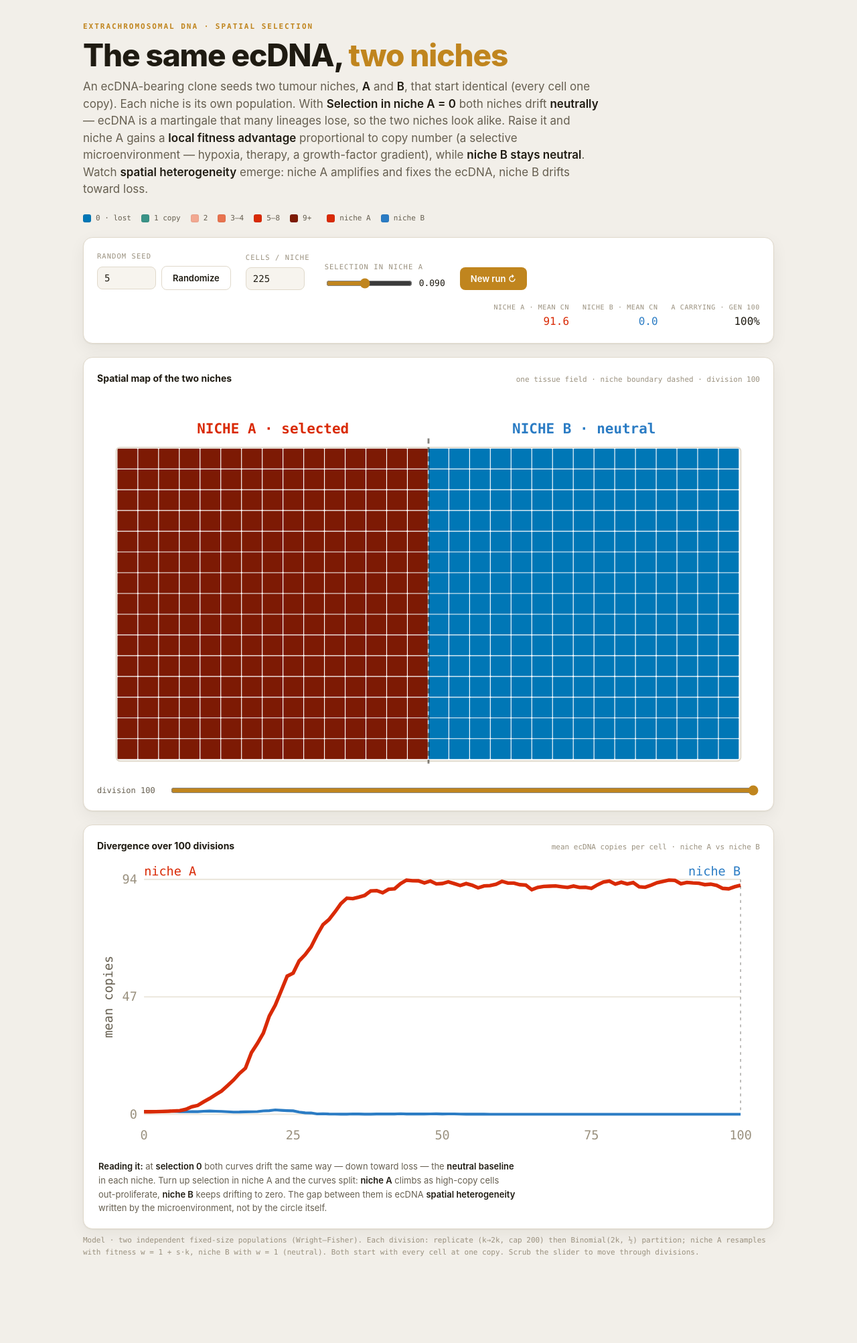
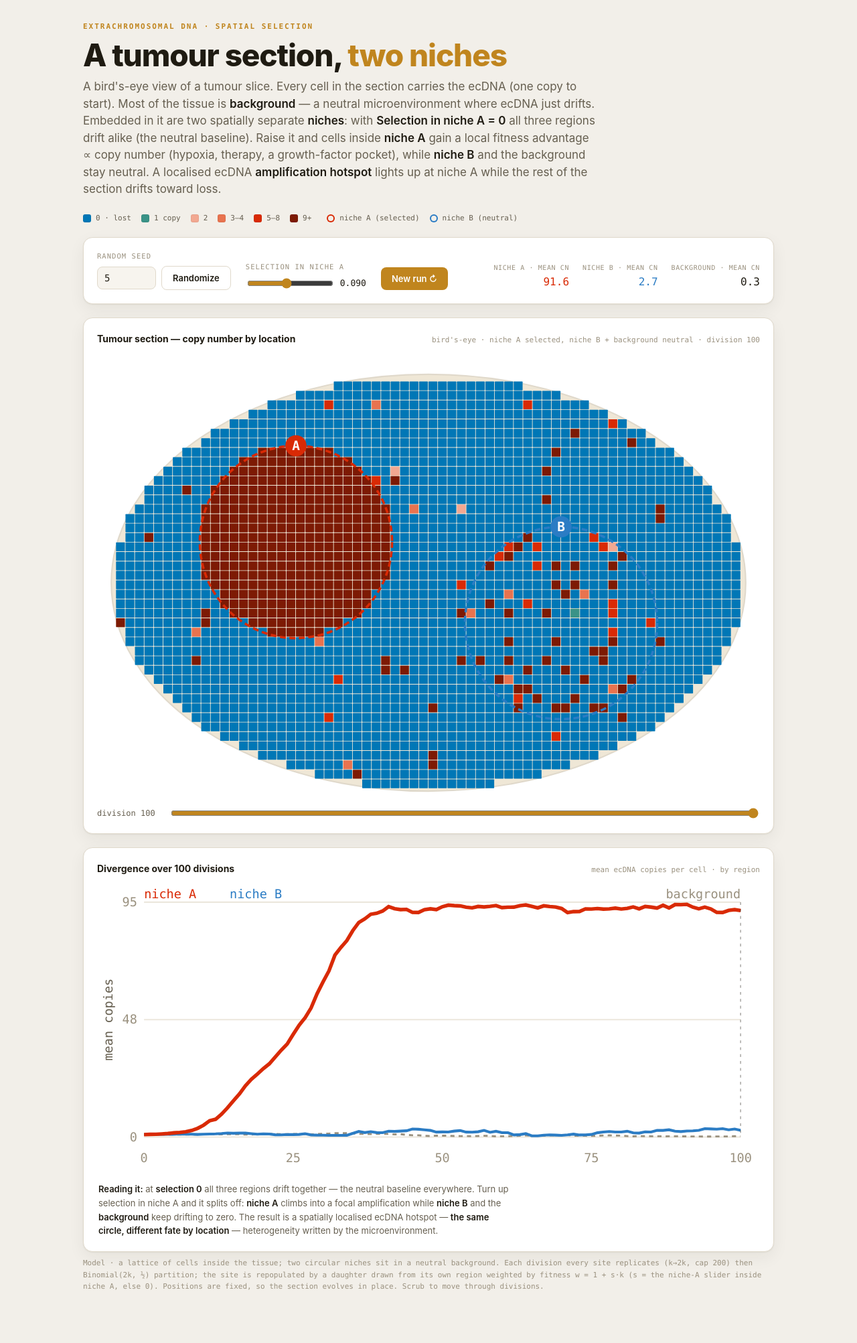
Before and after one commit to alhafidzhamdan/alhafidzhamdan.github.io, a Jekyll site: the page simulations/ecdna_spatial_niches_100div.html, which Jekyll copies as it is, in a window 1280 px wide. Shown: the whole page at 67% size. Built offline with Jekyll 4.4.1, drawn with Linux system fonts in a browser that asks for light colours; before the commit the page ends 1953 px from its top, so only the background shows below that.

Commit message:
spatial sim: bird's-eye tumour section with background + two niche zones
Replace the two-box layout with a granular tissue slice: an ellipse of
cell-sites in a neutral background, with two spatially separated niche
discs (A selected, B neutral) embedded in it. Each site is simulated in
place (structured Wright-Fisher per region), so a localised ecDNA
amplification hotspot forms in niche A while niche B and the background
drift to loss. Adds a per-region divergence trajectory (A/B/background).

Signed-off-by: Alhafidz Hamdan <alhafidz.hamdan@ed.ac.uk>
Co-Authored-By: Claude Opus 4.8 <noreply@anthropic.com>

```diff
--- a/simulations/ecdna_spatial_niches_100div.html
+++ b/simulations/ecdna_spatial_niches_100div.html
@@ -4,12 +4,12 @@
 <meta charset="utf-8">
 <meta name="viewport" content="width=device-width,initial-scale=1">
 <meta name="color-scheme" content="light dark">
-<title>ecDNA in tumour niches — spatial selection</title>
+<title>ecDNA in a tumour section — spatial selection</title>
 <style>html,body{margin:0;padding:0;background:#f2efe9}@media (prefers-color-scheme:dark){html,body{background:#12100b}}</style>
 <style>
   :root{
     --bg:#f2efe9; --panel:#ffffff; --panel-2:#f7f4ee; --ink:#1f1b12; --muted:#665f50; --faint:#9a917f;
-    --line:#e0d9cb; --grid:#ece7dd;
+    --line:#e0d9cb; --grid:#ece7dd; --tissue:#efe7d6;
     --amp:#d92a05; --diploid:#3a9387; --loss:#0077b6; --nb:#2b7cc4;
     --accent:#c0851e; --accent-soft:#f6ecd7;
     --shadow:0 1px 2px rgba(40,30,10,.06),0 8px 24px rgba(40,30,10,.06);
@@ -18,14 +18,14 @@
   }
   @media (prefers-color-scheme:dark){
     :root{--bg:#12100b; --panel:#1b1810; --panel-2:#171409; --ink:#efe9db; --muted:#a99f8b; --faint:#7a715e;
-      --line:#312b1e; --grid:#241f14; --amp:#ff5c3a; --diploid:#4cb6a7; --loss:#35a7e6; --nb:#5aa8e0;
+      --line:#312b1e; --grid:#241f14; --tissue:#241d10; --amp:#ff5c3a; --diploid:#4cb6a7; --loss:#35a7e6; --nb:#5aa8e0;
       --accent:#e0a83e; --accent-soft:#2a2110; --shadow:0 1px 2px rgba(0,0,0,.3),0 10px 30px rgba(0,0,0,.4);}
   }
   :root[data-theme="light"]{--bg:#f2efe9;--panel:#ffffff;--panel-2:#f7f4ee;--ink:#1f1b12;--muted:#665f50;--faint:#9a917f;
-    --line:#e0d9cb;--grid:#ece7dd;--amp:#d92a05;--diploid:#3a9387;--loss:#0077b6;--nb:#2b7cc4;--accent:#c0851e;--accent-soft:#f6ecd7;
+    --line:#e0d9cb;--grid:#ece7dd;--tissue:#efe7d6;--amp:#d92a05;--diploid:#3a9387;--loss:#0077b6;--nb:#2b7cc4;--accent:#c0851e;--accent-soft:#f6ecd7;
     --shadow:0 1px 2px rgba(40,30,10,.06),0 8px 24px rgba(40,30,10,.06);}
   :root[data-theme="dark"]{--bg:#12100b;--panel:#1b1810;--panel-2:#171409;--ink:#efe9db;--muted:#a99f8b;--faint:#7a715e;
-    --line:#312b1e;--grid:#241f14;--amp:#ff5c3a;--diploid:#4cb6a7;--loss:#35a7e6;--nb:#5aa8e0;--accent:#e0a83e;--accent-soft:#2a2110;
+    --line:#312b1e;--grid:#241f14;--tissue:#241d10;--amp:#ff5c3a;--diploid:#4cb6a7;--loss:#35a7e6;--nb:#5aa8e0;--accent:#e0a83e;--accent-soft:#2a2110;
     --shadow:0 1px 2px rgba(0,0,0,.3),0 10px 30px rgba(0,0,0,.4);}
 
   *{box-sizing:border-box}
@@ -38,6 +38,7 @@
   .legend{display:flex;flex-wrap:wrap;gap:8px 15px;margin:0 0 4px;font-size:12.5px;color:var(--muted)}
   .legend span{display:inline-flex;align-items:center;gap:7px;font-family:var(--mono);font-size:11px}
   .sw{width:12px;height:12px;border-radius:3px;flex:none;box-shadow:0 0 0 1px rgba(0,0,0,.05) inset}
+  .ring{width:12px;height:12px;border-radius:50%;flex:none;background:none}
 
   .panel{background:var(--panel);border:1px solid var(--line);border-radius:14px;box-shadow:var(--shadow);padding:20px;margin-top:20px}
   .panel-head{display:flex;align-items:baseline;justify-content:space-between;gap:12px;margin-bottom:10px}
@@ -50,7 +51,7 @@
   .ctl .row{display:flex;align-items:center;gap:8px}
   input[type=number]{width:88px;font-family:var(--mono);font-size:14px;color:var(--ink);background:var(--panel-2);border:1px solid var(--line);border-radius:8px;padding:8px 10px}
   input[type=range]{accent-color:var(--accent)}
-  .rngval{font-family:var(--mono);font-size:13px;color:var(--ink);min-width:34px;font-variant-numeric:tabular-nums}
+  .rngval{font-family:var(--mono);font-size:13px;color:var(--ink);min-width:38px;font-variant-numeric:tabular-nums}
   input:focus-visible{outline:2px solid var(--accent);outline-offset:1px}
   button.btn{font-family:var(--sans);font-size:13px;font-weight:600;color:#fff;background:var(--accent);border:none;border-radius:8px;padding:9px 16px;cursor:pointer}
   button.btn.ghost{background:transparent;color:var(--ink);border:1px solid var(--line)}
@@ -76,13 +77,13 @@
 <body>
 <div class="wrap">
   <p class="eyebrow">Extrachromosomal DNA · spatial selection</p>
-  <h1>The same ecDNA, <em>two niches</em></h1>
-  <p class="lede">An ecDNA-bearing clone seeds two tumour niches, <b>A</b> and <b>B</b>, that start identical (every cell one
-    copy). Each niche is its own population. With <b>Selection in niche A = 0</b> both niches drift <b>neutrally</b> — ecDNA is
-    a martingale that many lineages lose, so the two niches look alike. Raise it and niche A gains a <b>local fitness
-    advantage</b> proportional to copy number (a selective microenvironment — hypoxia, therapy, a growth-factor gradient),
-    while <b>niche B stays neutral</b>. Watch <b>spatial heterogeneity</b> emerge: niche A amplifies and fixes the ecDNA, niche
-    B drifts toward loss.</p>
+  <h1>A tumour section, <em>two niches</em></h1>
+  <p class="lede">A bird's-eye view of a tumour slice. Every cell in the section carries the ecDNA (one copy to start).
+    Most of the tissue is <b>background</b> — a neutral microenvironment where ecDNA just drifts. Embedded in it are two
+    spatially separate <b>niches</b>: with <b>Selection in niche A = 0</b> all three regions drift alike (the neutral
+    baseline). Raise it and cells inside <b>niche A</b> gain a local fitness advantage ∝ copy number (hypoxia, therapy, a
+    growth-factor pocket), while <b>niche B</b> and the background stay neutral. A localised ecDNA <b>amplification
+    hotspot</b> lights up at niche A while the rest of the section drifts toward loss.</p>
 
   <div class="legend" aria-hidden="true">
     <span><i class="sw" style="background:var(--loss)"></i>0 · lost</span>
@@ -91,42 +92,42 @@
     <span><i class="sw" style="background:#e8734f"></i>3–4</span>
     <span><i class="sw" style="background:#d92a05"></i>5–8</span>
     <span><i class="sw" style="background:#7d1a04"></i>9+</span>
-    <span style="margin-left:8px"><i class="sw" style="background:var(--amp)"></i>niche A</span>
-    <span><i class="sw" style="background:var(--nb)"></i>niche B</span>
+    <span style="margin-left:8px"><i class="ring" style="box-shadow:0 0 0 2px var(--amp) inset;border-radius:50%"></i>niche A (selected)</span>
+    <span><i class="ring" style="box-shadow:0 0 0 2px var(--nb) inset;border-radius:50%"></i>niche B (neutral)</span>
   </div>
 
   <div class="panel">
     <div class="controls">
       <div class="ctl"><label for="seed">Random seed</label><div class="row"><input id="seed" type="number" value="5" min="0" step="1"><button class="btn ghost" id="rand" type="button">Randomize</button></div></div>
-      <div class="ctl"><label for="npop">Cells / niche</label><input id="npop" type="number" value="225" min="64" max="900" step="1"></div>
       <div class="ctl"><label for="sel">Selection in niche A</label><div class="row"><input id="sel" type="range" min="0" max="0.2" step="0.005" value="0.09"><span class="rngval" id="selv">0.090</span></div></div>
       <button class="btn" id="run" type="button">New run ↻</button>
       <div class="readout">
         <div><span class="k">Niche A · mean CN</span><span class="v" id="ro-a" style="color:var(--amp)">—</span></div>
         <div><span class="k">Niche B · mean CN</span><span class="v" id="ro-b" style="color:var(--nb)">—</span></div>
-        <div><span class="k">A carrying · gen 100</span><span class="v" id="ro-ac">—</span></div>
+        <div><span class="k">Background · mean CN</span><span class="v" id="ro-g">—</span></div>
       </div>
     </div>
   </div>
 
   <div class="panel">
-    <div class="panel-head"><h2>Spatial map of the two niches</h2><span class="sub" id="map-sub">cells coloured by ecDNA copy number</span></div>
-    <div class="svgbox"><svg id="map" viewBox="0 0 480 300" role="img" aria-label="spatial map of ecDNA copy number in two tumour niches"></svg></div>
+    <div class="panel-head"><h2>Tumour section — copy number by location</h2><span class="sub" id="map-sub">bird's-eye · cells coloured by ecDNA copy number</span></div>
+    <div class="svgbox"><svg id="map" viewBox="0 0 560 380" role="img" aria-label="bird's-eye map of ecDNA copy number across a tumour section with two niches"></svg></div>
     <div class="scrub"><span class="lab" id="divlab">division 100</span><input id="div" type="range" min="0" max="100" value="100" aria-label="cell division"></div>
   </div>
 
   <div class="panel">
-    <div class="panel-head"><h2>Divergence over 100 divisions</h2><span class="sub">mean ecDNA copies per cell · niche A vs niche B</span></div>
-    <div class="svgbox"><svg id="traj" viewBox="0 0 480 210" role="img" aria-label="mean ecDNA copy number in niche A and niche B across divisions"></svg></div>
-    <p class="note"><b>Reading it:</b> at <b>selection 0</b> both curves drift the same way — down toward loss — the <b>neutral baseline</b> in
-      each niche. Turn up selection in niche A and the curves split: <span style="color:var(--amp)"><b>niche A</b></span> climbs as high-copy cells
-      out-proliferate, <span style="color:var(--nb)"><b>niche B</b></span> keeps drifting to zero. The gap between them is ecDNA <b>spatial
-      heterogeneity</b> written by the microenvironment, not by the circle itself.</p>
+    <div class="panel-head"><h2>Divergence over 100 divisions</h2><span class="sub">mean ecDNA copies per cell · by region</span></div>
+    <div class="svgbox"><svg id="traj" viewBox="0 0 480 210" role="img" aria-label="mean ecDNA copy number in niche A, niche B and background across divisions"></svg></div>
+    <p class="note"><b>Reading it:</b> at <b>selection 0</b> all three regions drift together — the neutral baseline everywhere. Turn up
+      selection in niche A and it splits off: <span style="color:var(--amp)"><b>niche A</b></span> climbs into a focal amplification while
+      <span style="color:var(--nb)"><b>niche B</b></span> and the <b>background</b> keep drifting to zero. The result is a spatially localised
+      ecDNA hotspot — <b>the same circle, different fate by location</b> — heterogeneity written by the microenvironment.</p>
   </div>
 
-  <p class="hint">Model · two independent fixed-size populations (Wright–Fisher). Each division: replicate (k→2k, cap 200) then
-    Binomial(2k, ½) partition; niche A resamples with fitness w = 1 + s·k, niche B with w = 1 (neutral). Both start with every
-    cell at one copy. Scrub the slider to move through divisions.</p>
+  <p class="hint">Model · a lattice of cells inside the tissue; two circular niches sit in a neutral background. Each division every
+    site replicates (k→2k, cap 200) then Binomial(2k, ½) partition; the site is repopulated by a daughter drawn from its own
+    region weighted by fitness w = 1 + s·k (s = the niche-A slider inside niche A, else 0). Positions are fixed, so the section
+    evolves in place. Scrub to move through divisions.</p>
 </div>
 
 <script>
@@ -135,88 +136,101 @@
   var GENS=100, KCAP=200;
   function cssv(n){return getComputedStyle(document.documentElement).getPropertyValue(n).trim();}
   function C(){return{ink:cssv('--ink'),grid:cssv('--grid'),faint:cssv('--faint'),muted:cssv('--muted'),line:cssv('--line'),
-    amp:cssv('--amp'),diploid:cssv('--diploid'),loss:cssv('--loss'),nb:cssv('--nb'),panel2:cssv('--panel-2')};}
+    amp:cssv('--amp'),diploid:cssv('--diploid'),loss:cssv('--loss'),nb:cssv('--nb'),tissue:cssv('--tissue'),panel2:cssv('--panel-2')};}
   var NS="http://www.w3.org/2000/svg";
   function el(t,a){var e=document.createElementNS(NS,t);if(a)for(var k in a)e.setAttribute(k,a[k]);return e;}
   function mulberry32(a){return function(){a|=0;a=a+0x6D2B79F5|0;var t=Math.imul(a^a>>>15,1|a);t=t+Math.imul(t^t>>>7,61|t)^t;return((t^t>>>14)>>>0)/4294967296;};}
   function binom(n,rng){var s=0;for(var i=0;i<n;i++)s+=rng()<0.5?1:0;return s;}
   function bisect(arr,x){var lo=0,hi=arr.length-1;while(lo<hi){var m=(lo+hi)>>1;if(arr[m]<x)lo=m+1;else hi=m;}return lo;}
-
-  var RED=['','#f2a891','#e8734f','#d92a05','#7d1a04']; // index by class 2..5 -1
   function cellColor(k){var c=C(); if(k===0)return c.loss; if(k===1)return c.diploid; if(k===2)return '#f2a891';
     if(k<=4)return '#e8734f'; if(k<=8)return '#d92a05'; return '#7d1a04';}
 
-  function step(pop,s,rng,N){
-    var d=[];for(var i=0;i<pop.length;i++){var two=Math.min(pop[i]*2,KCAP);var a=binom(two,rng);d.push(a);d.push(two-a);}
-    var cum=[],tot=0;for(i=0;i<d.length;i++){tot+=1+s*d[i];cum.push(tot);}
-    var next=[];for(i=0;i<N;i++)next.push(d[bisect(cum,rng()*tot)]);
-    return next;
-  }
-  function summ(pop){var carry=0,sum=0,mx=0;for(var i=0;i<pop.length;i++){var k=pop[i];sum+=k;if(k>0)carry++;if(k>mx)mx=k;}
-    return{mean:sum/pop.length,carry:carry/pop.length,max:mx};}
+  // ---- tissue geometry: a lattice of sites inside an ellipse, two niche discs
+  var W=560,H=380,CELL=8;
+  var GEO=(function(){
+    var ex=W/2, ey=H/2+4, erx=W/2-14, ery=H/2-16;
+    var A={x:W*0.30,y:H*0.42,r:W*0.145}, B={x:W*0.70,y:H*0.60,r:W*0.145};
+    var sites=[],groups=[[],[],[]]; // 0 background, 1 niche A, 2 niche B
+    for(var row=0;row*CELL<H;row++)for(var col=0;col*CELL<W;col++){
+      var cx=col*CELL+CELL/2, cy=row*CELL+CELL/2;
+      if(((cx-ex)/erx)*((cx-ex)/erx)+((cy-ey)/ery)*((cy-ey)/ery)>1) continue;
+      var dA=Math.hypot(cx-A.x,cy-A.y), dB=Math.hypot(cx-B.x,cy-B.y);
+      var reg=dA<=A.r?1:(dB<=B.r?2:0);
+      groups[reg].push(sites.length);
+      sites.push({x:col*CELL,y:row*CELL,reg:reg});
+    }
+    return {ex:ex,ey:ey,erx:erx,ery:ery,A:A,B:B,sites:sites,groups:groups};
+  })();
 
-  function simulate(seed,N,sA){
-    var rng=mulberry32(seed>>>0);
-    var A=new Array(N).fill(1),B=new Array(N).fill(1);
-    var histA=[A.slice().sort(function(a,b){return b-a;})],histB=[B.slice().sort(function(a,b){return b-a;})];
-    var tA=[summ(A)],tB=[summ(B)];
+  function simulate(seed,sA){
+    var rng=mulberry32(seed>>>0), sites=GEO.sites, n=sites.length, groups=GEO.groups;
+    var sReg=[0,sA,0];
+    var k=new Array(n).fill(1);
+    var snaps=[k.slice()];
     for(var g=1;g<=GENS;g++){
-      A=step(A,sA,rng,N); B=step(B,0,rng,N);
-      histA.push(A.slice().sort(function(a,b){return b-a;}));
-      histB.push(B.slice().sort(function(a,b){return b-a;}));
-      tA.push(summ(A));tB.push(summ(B));
+      var nk=new Array(n);
+      for(var r=0;r<3;r++){
+        var idx=groups[r], s=sReg[r], pool=[], cum=[], tot=0, j;
+        for(j=0;j<idx.length;j++){var kk=k[idx[j]],two=Math.min(kk*2,KCAP),a=binom(two,rng);pool.push(a);pool.push(two-a);}
+        for(j=0;j<pool.length;j++){tot+=1+s*pool[j];cum.push(tot);}
+        for(j=0;j<idx.length;j++){nk[idx[j]]=tot>0?pool[bisect(cum,rng()*tot)]:0;}
+      }
+      k=nk; snaps.push(k.slice());
     }
-    return{histA:histA,histB:histB,tA:tA,tB:tB,N:N};
+    // per-region mean-copy trajectory
+    var traj=[[],[],[]];
+    for(g=0;g<=GENS;g++){var sums=[0,0,0];for(r=0;r<3;r++){var idx=groups[r],sm=0;for(j=0;j<idx.length;j++)sm+=snaps[g][idx[j]];traj[r].push(idx.length?sm/idx.length:0);}}
+    return {snaps:snaps, traj:traj};
   }
 
-  var state={seed:5,N:225,sA:0.09,div:100,sim:null};
-  function recompute(){state.sim=simulate(state.seed,state.N,state.sA);renderAll();}
+  var state={seed:5,sA:0.09,div:100,sim:null};
+  function recompute(){state.sim=simulate(state.seed,state.sA);renderAll();}
 
-  // ---- spatial map: ONE continuous tissue field split into two niche domains
+  // ---- bird's-eye tumour section -------------------------------------------
   function renderMap(){
-    var svg=document.getElementById('map');svg.textContent='';var c=C(),sim=state.sim;
-    var popA=sim.histA[state.div], popB=sim.histB[state.div];
-    var n=popA.length, cols=Math.ceil(Math.sqrt(n)), rows=Math.ceil(n/cols);
-    var W=520, pad=16, topY=44;
-    var cell=(W-2*pad)/(cols*2), gridH=rows*cell, H=topY+gridH+pad;
-    svg.setAttribute('viewBox','0 0 '+W+' '+H);
-    var x0=pad, y0=topY;
-    function place(pop,off){for(var i=0;i<pop.length;i++){var col=i%cols,row=(i/cols)|0;
-      svg.appendChild(el('rect',{x:x0+(off+col)*cell,y:y0+row*cell,width:Math.max(cell-0.6,1),height:Math.max(cell-0.6,1),fill:cellColor(pop[i]),rx:0.5}));}}
-    place(popA,0); place(popB,cols);
-    // one outer frame + a dashed niche boundary down the middle
-    svg.appendChild(el('rect',{x:x0-1,y:y0-1,width:2*cols*cell+2,height:gridH+2,fill:'none',stroke:c.line,'stroke-width':1,rx:3}));
-    var dx=x0+cols*cell;
-    svg.appendChild(el('line',{x1:dx,y1:y0-8,x2:dx,y2:y0+gridH+3,stroke:c.ink,'stroke-width':1.5,'stroke-dasharray':'4 3','stroke-opacity':0.55}));
-    svg.appendChild((function(){var t=el('text',{x:x0+cols*cell/2,y:y0-12,'font-size':11,fill:c.amp,'font-weight':'bold','text-anchor':'middle'});t.textContent='NICHE A · selected';return t;})());
-    svg.appendChild((function(){var t=el('text',{x:x0+cols*cell*1.5,y:y0-12,'font-size':11,fill:c.nb,'font-weight':'bold','text-anchor':'middle'});t.textContent='NICHE B · neutral';return t;})());
-    document.getElementById('map-sub').textContent='one tissue field · niche boundary dashed · division '+state.div;
+    var svg=document.getElementById('map');svg.textContent='';var c=C();
+    var snap=state.sim.snaps[state.div], sites=GEO.sites;
+    // tissue body
+    svg.appendChild(el('ellipse',{cx:GEO.ex,cy:GEO.ey,rx:GEO.erx+2,ry:GEO.ery+2,fill:c.tissue,stroke:c.line,'stroke-width':1.2}));
+    // cells
+    for(var i=0;i<sites.length;i++){var s=sites[i];
+      svg.appendChild(el('rect',{x:s.x,y:s.y,width:CELL-0.5,height:CELL-0.5,fill:cellColor(snap[i]),rx:0.4}));}
+    // niche outlines + badges
+    function niche(nn,col,lab){
+      svg.appendChild(el('circle',{cx:nn.x,cy:nn.y,r:nn.r,fill:'none',stroke:col,'stroke-width':2,'stroke-dasharray':'5 3'}));
+      svg.appendChild(el('circle',{cx:nn.x,cy:nn.y-nn.r,r:9,fill:col}));
+      var t=el('text',{x:nn.x,y:nn.y-nn.r+3.5,'font-size':11,fill:'#fff','text-anchor':'middle','font-weight':'bold'});t.textContent=lab;svg.appendChild(t);
+    }
+    niche(GEO.A,c.amp,'A'); niche(GEO.B,c.nb,'B');
+    document.getElementById('map-sub').textContent="bird's-eye · niche A selected, niche B + background neutral · division "+state.div;
   }
 
-  // ---- divergence trajectory ----------------------------------------------
+  // ---- divergence trajectory (per region) ----------------------------------
   function renderTraj(){
-    var svg=document.getElementById('traj');svg.textContent='';var c=C(),sim=state.sim;
-    var W=480,H=210,padL=34,padR=14,padT=14,padB=26;
-    var mx=1;for(var g=0;g<=GENS;g++){mx=Math.max(mx,sim.tA[g].mean,sim.tB[g].mean);}
+    var svg=document.getElementById('traj');svg.textContent='';var c=C(),tr=state.sim.traj;
+    var Wt=480,Ht=210,padL=34,padR=14,padT=14,padB=26;
+    var mx=1;for(var r=0;r<3;r++)for(var g=0;g<=GENS;g++)mx=Math.max(mx,tr[r][g]);
     var yMax=Math.max(2,Math.ceil(mx));
-    function x(g){return padL+g/GENS*(W-padL-padR);}
-    function y(v){return H-padB-(v/yMax)*(H-padT-padB);}
-    [0,yMax/2,yMax].forEach(function(v){svg.appendChild(el('line',{x1:padL,y1:y(v),x2:W-padR,y2:y(v),stroke:c.grid,'stroke-width':1}));
+    function x(g){return padL+g/GENS*(Wt-padL-padR);}
+    function y(v){return Ht-padB-(v/yMax)*(Ht-padT-padB);}
+    [0,yMax/2,yMax].forEach(function(v){svg.appendChild(el('line',{x1:padL,y1:y(v),x2:Wt-padR,y2:y(v),stroke:c.grid,'stroke-width':1}));
       var t=el('text',{x:padL-5,y:y(v)+3,'font-size':9,fill:c.faint,'text-anchor':'end'});t.textContent=Math.round(v);svg.appendChild(t);});
-    function line(traj,col,w){var d='';for(var g=0;g<=GENS;g++)d+=(g?' L':'M')+x(g)+','+y(traj[g].mean);svg.appendChild(el('path',{d:d,fill:'none',stroke:col,'stroke-width':w}));}
-    line(sim.tB,c.nb,2);line(sim.tA,c.amp,2.6);
-    // current-division marker
-    svg.appendChild(el('line',{x1:x(state.div),y1:padT,x2:x(state.div),y2:H-padB,stroke:c.ink,'stroke-width':0.7,'stroke-dasharray':'2 3','stroke-opacity':0.4}));
-    [0,25,50,75,100].forEach(function(g){var t=el('text',{x:x(g),y:H-8,'font-size':9,fill:c.faint,'text-anchor':'middle'});t.textContent=g;svg.appendChild(t);});
+    function line(arr,col,w,dash){var d='';for(var g=0;g<=GENS;g++)d+=(g?' L':'M')+x(g)+','+y(arr[g]);svg.appendChild(el('path',{d:d,fill:'none',stroke:col,'stroke-width':w,'stroke-dasharray':dash||'none'}));}
+    line(tr[0],c.faint,1.4,'3 3');   // background
+    line(tr[2],c.nb,2);              // niche B
+    line(tr[1],c.amp,2.6);           // niche A
+    svg.appendChild(el('line',{x1:x(state.div),y1:padT,x2:x(state.div),y2:Ht-padB,stroke:c.ink,'stroke-width':0.7,'stroke-dasharray':'2 3','stroke-opacity':0.4}));
+    [0,25,50,75,100].forEach(function(g){var t=el('text',{x:x(g),y:Ht-8,'font-size':9,fill:c.faint,'text-anchor':'middle'});t.textContent=g;svg.appendChild(t);});
     var la=el('text',{x:padL,y:11,'font-size':9,fill:c.amp});la.textContent='niche A';svg.appendChild(la);
-    var lb=el('text',{x:W-padR,y:11,'font-size':9,fill:c.nb,'text-anchor':'end'});lb.textContent='niche B';svg.appendChild(lb);
+    var lb=el('text',{x:padL+62,y:11,'font-size':9,fill:c.nb});lb.textContent='niche B';svg.appendChild(lb);
+    var lg=el('text',{x:Wt-padR,y:11,'font-size':9,fill:c.faint,'text-anchor':'end'});lg.textContent='background';svg.appendChild(lg);
     var yl=el('text',{x:11,y:(padT+y(0))/2,'font-size':9,fill:c.muted,'text-anchor':'middle',transform:'rotate(-90 11 '+((padT+y(0))/2)+')'});yl.textContent='mean copies';svg.appendChild(yl);
   }
 
-  function renderReadout(){var sim=state.sim,a=sim.tA[GENS],b=sim.tB[GENS];
-    document.getElementById('ro-a').textContent=a.mean.toFixed(1);
-    document.getElementById('ro-b').textContent=b.mean.toFixed(1);
-    document.getElementById('ro-ac').textContent=Math.round(a.carry*100)+'%';}
+  function renderReadout(){var tr=state.sim.traj;
+    document.getElementById('ro-a').textContent=tr[1][GENS].toFixed(1);
+    document.getElementById('ro-b').textContent=tr[2][GENS].toFixed(1);
+    document.getElementById('ro-g').textContent=tr[0][GENS].toFixed(1);}
 
   function renderAll(){renderMap();renderTraj();renderReadout();}
 
```
Also changed, not shown: other parts of simulations/ecdna_spatial_niches_100div.html (+2 -2 lines).
